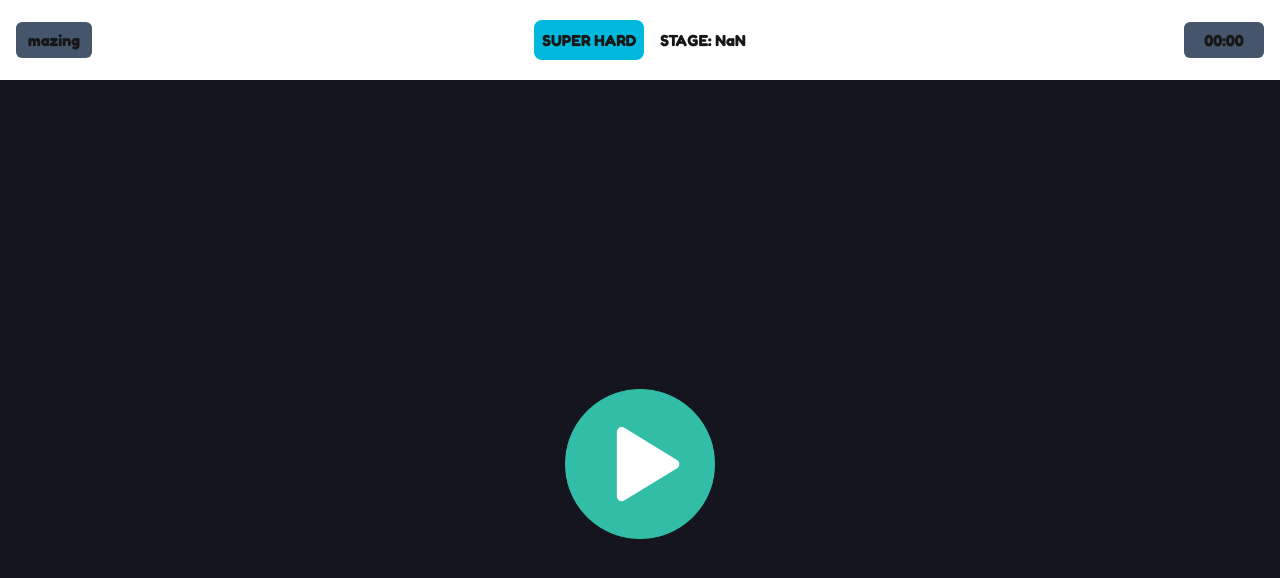
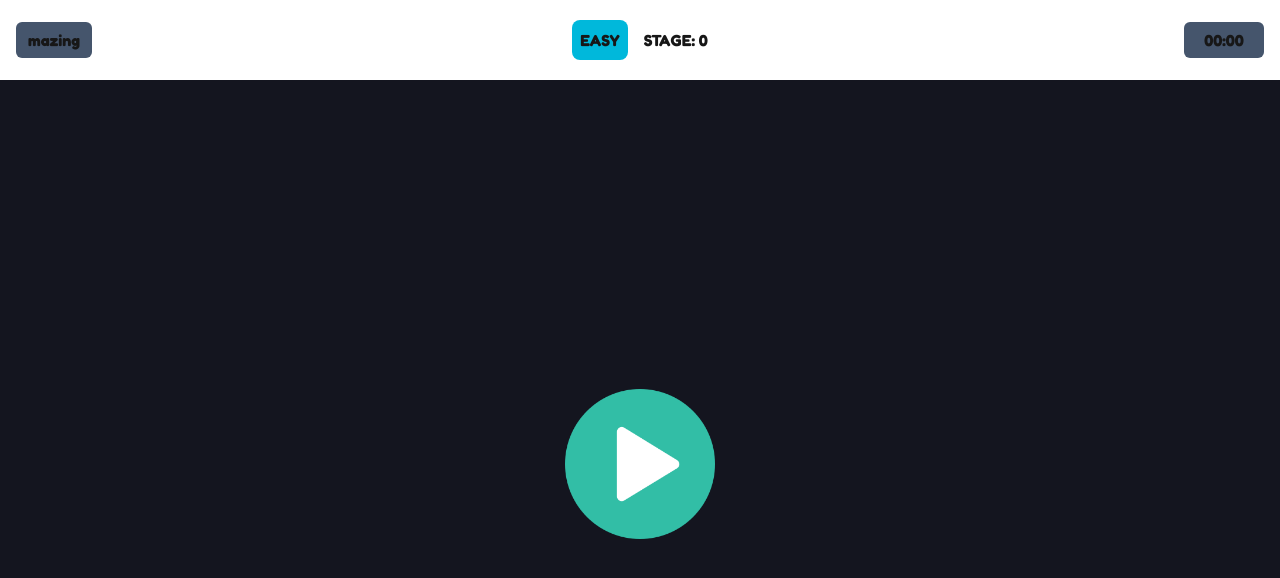
Before and after one commit to rafamiziara/mazing, a Next.js app: page /game in a window 1280 px wide. Shown: the top 578 px of the page. Built offline with nearby package versions, Linux system fonts and the light colour scheme.

Commit message:
Add stage validation

```diff
--- a/src/app/game/page.tsx
+++ b/src/app/game/page.tsx
@@ -12,5 +12,7 @@ export async function generateMetadata({ searchParams }: Props): Promise<Metadat
 
 export default async function Page({ searchParams }: Props) {
   const { stage } = await searchParams
-  return <Game stage={parseInt(stage)} />
+  const stageNum = parseInt(stage) || 0
+  const validStage = Math.max(0, Math.min(stageNum, 19))
+  return <Game stage={validStage} />
 }
```
